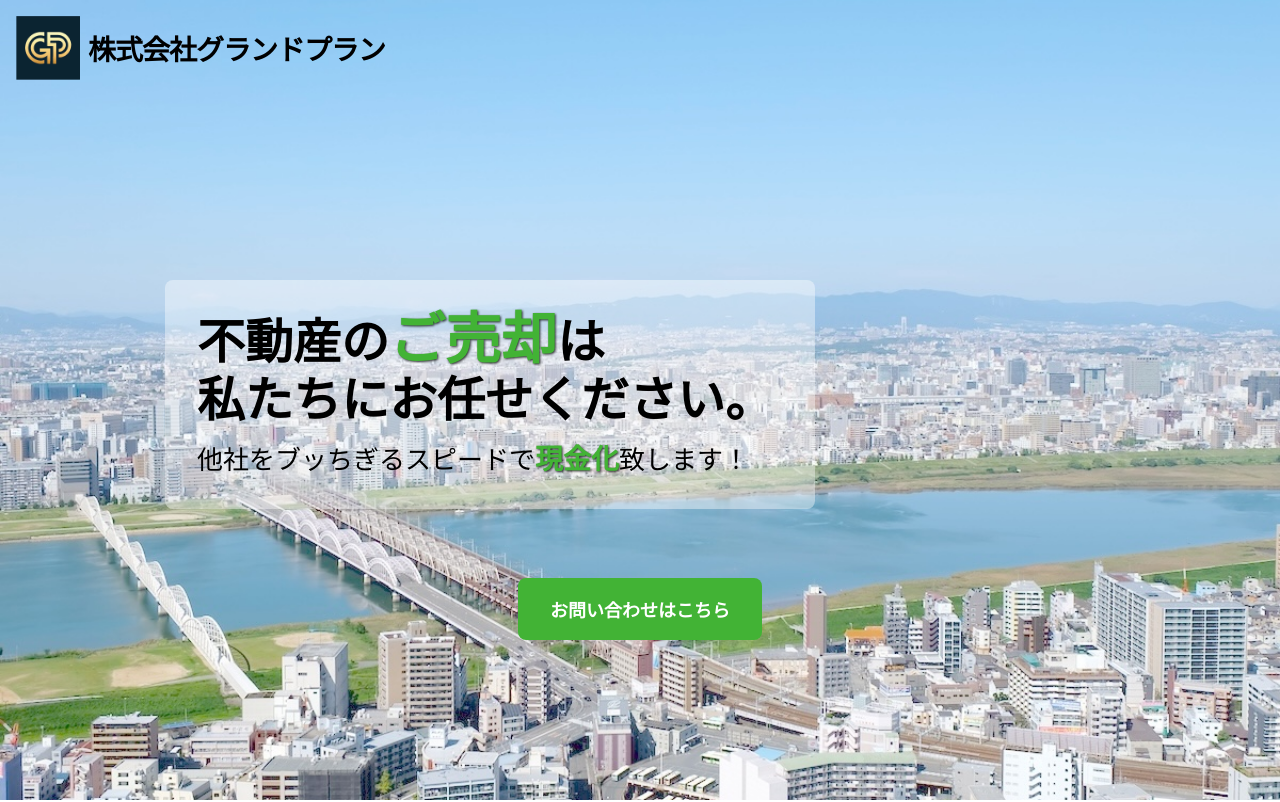
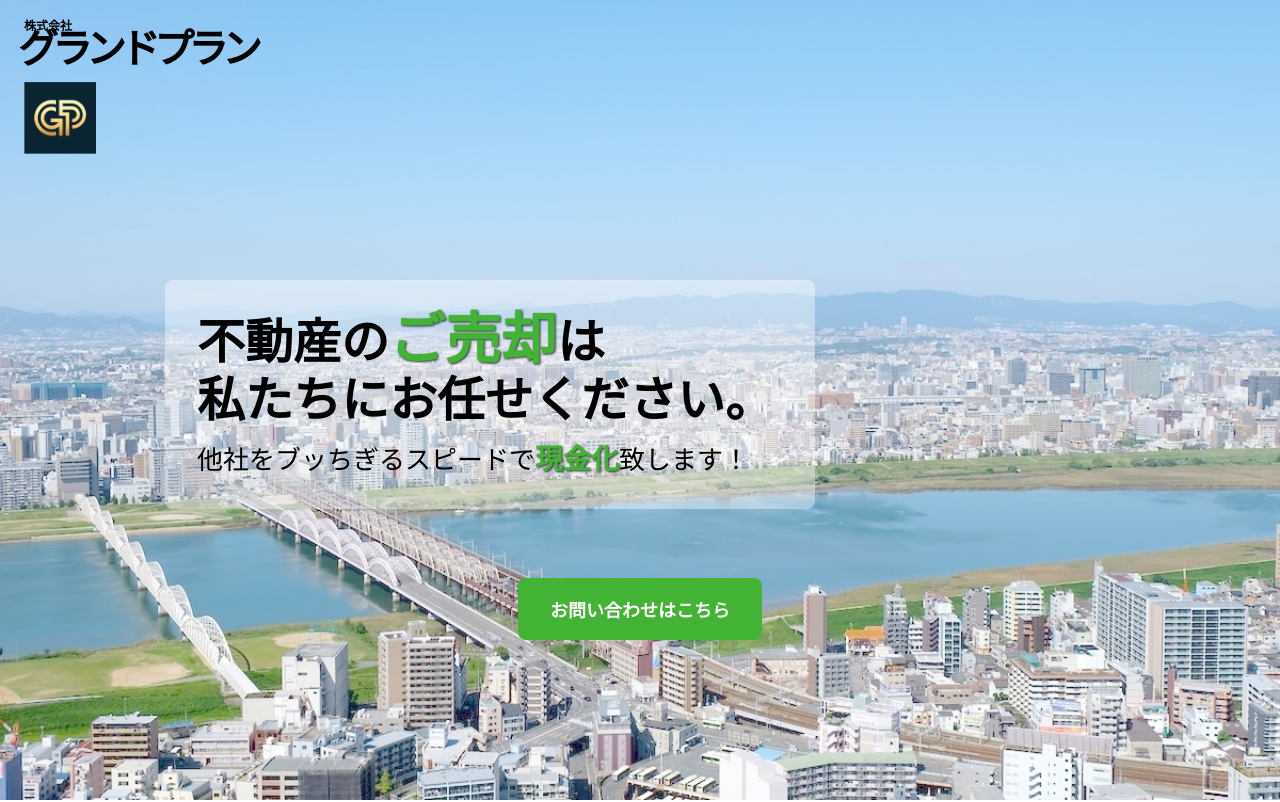
Before and after one commit to gradplan/grandplan.github.io, a website built with Parcel: page src/index.html in a window 1280 px wide. Shown: the top 802 px of the page. Built offline with nearby package versions, Linux system fonts and the light colour scheme; a web font is replaced by a local one.

Commit message:
fix: style

```diff
--- a/src/index.html
+++ b/src/index.html
@@ -16,7 +16,10 @@
       <section class="mainvisual_section">
         <div class="mainvisual_section_inner">
           <h1 class="corp_name">
-            <div class="corp_name_text">株式会社グランドプラン</div>
+            <div class="corp_name_text">
+              <span class="corp_type_text">株式会社</span>
+              <span class="corp">グランドプラン</span>
+            </div>
             <div class="logo_wrapper">
               <img src="./img/logo-gp.png" alt="株式会社グランドプラン" class="logo">
             </div>
@@ -55,7 +58,7 @@
 
 どうぞ、株式会社グランドプランを宜しくお願い申し上げます。
 
-<span class="ceo_sign">代表取締役 衛藤 啓二</span></p>
+<span class="ceo_sign">代表取締役社長 衛藤 啓二</span></p>
           </div>
         </div>
       </section>
--- a/src/style/main.scss
+++ b/src/style/main.scss
@@ -107,31 +107,57 @@ $maxContentWidth: 1440px;
       top: 0;
       left: 0;
       margin: 0;
-      font-size: 28px;
-      padding: 16px;
-      letter-spacing: -1px;
+      padding: 16px 24px;
       display: flex;
-      gap: 8px;
-      align-items: center;
-      flex-direction: row-reverse;
+      gap: 16px;
+      flex-direction: column;
 
       @media (max-width: $breakpointSmallPc) {
         padding: 12px;
-        font-size: 18px;
+        gap: 8px;
       }
+
+      .corp_name_text {
+        display: inline-flex;
+        flex-direction: column;
+
+        .corp_type_text {
+          font-size: 12px;
+
+          @media (max-width: $breakpointSmallPc) {
+            font-size: 10px;
+          }
+        }
+
+        .corp {
+          position: relative;
+          left: -6px; // font-sizeの差により若干社名が右にずれるので調整
+          letter-spacing: -6px;
+          font-size: 40px;
+          line-height: .8;
+
+          @media (max-width: $breakpointSmallPc) {
+            font-size: 28px;
+            left: -4px;
+            line-height: .9;
+          }
+        }
+      }
+
+
 
       .logo_wrapper {
         display: flex;
-        align-items: center;
+        align-items: top;
         gap: 8px;
 
         .logo {
-          width: 64px;
-          height: 64px;
+          width: 72px;
+          height: 72px;
 
           @media (max-width: $breakpointSmallPc) {
-            width: 40px;
-            height: 40px;
+            width: 52px;
+            height: 52px;
           }
         }
       }
```
